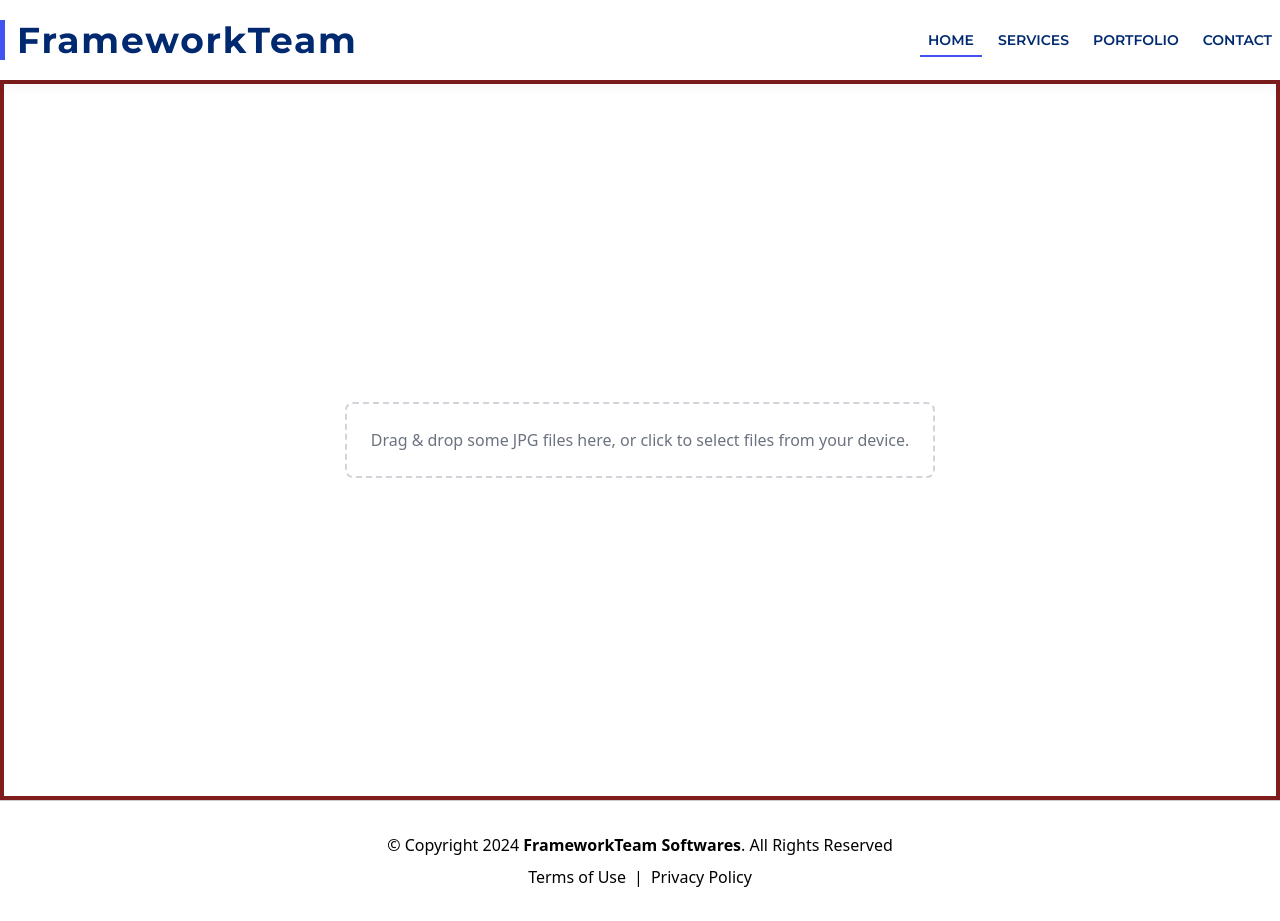
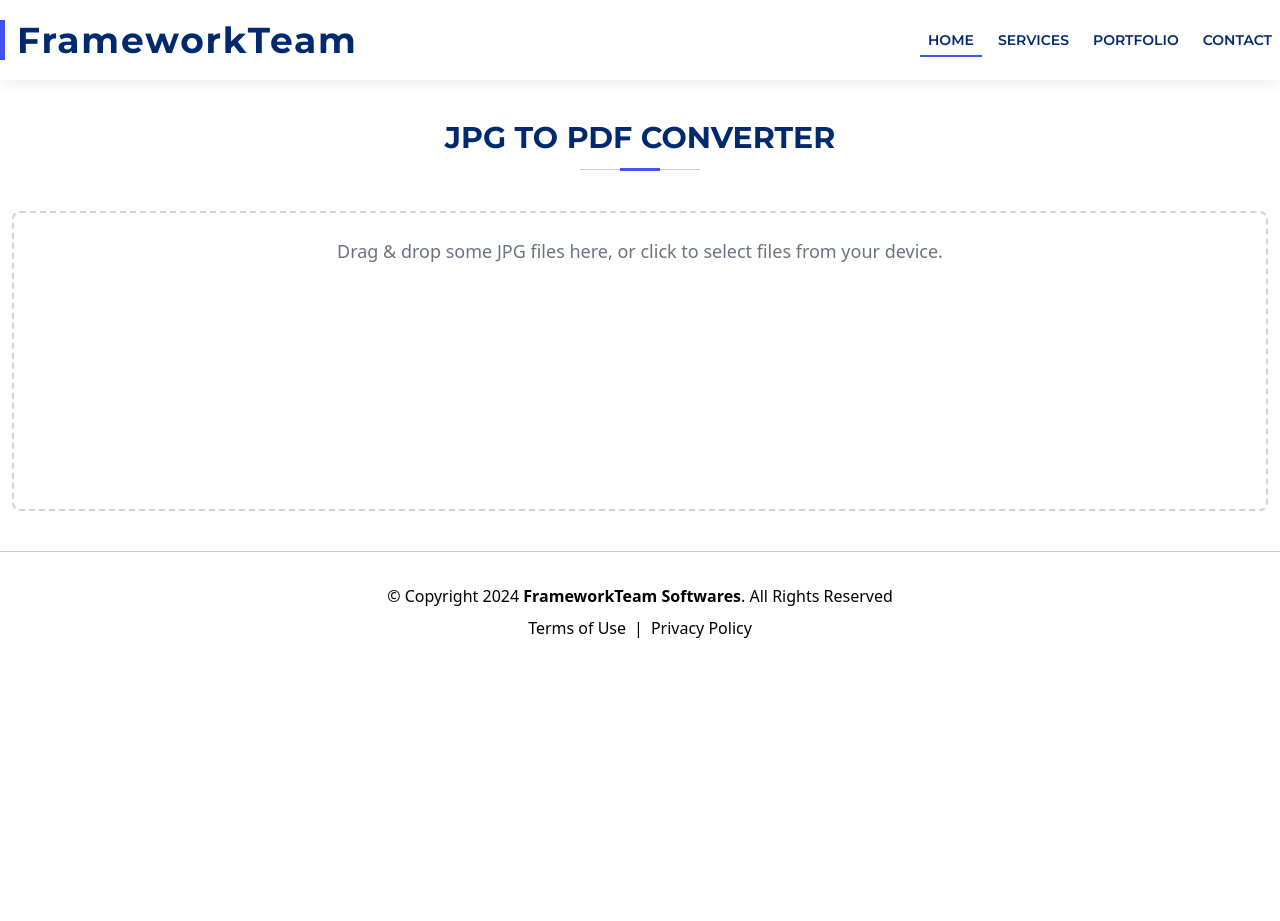
Before and after one commit to ChauhanJaved/jpg-to-pdf-converter, a Next.js app: page / in a window 1280 px wide. After the commit the page ends 800 px from the top, so only its background shows below. Built offline with nearby package versions, Linux system fonts and the light colour scheme.

Commit message:
Hero styleing

```diff
--- a/src/app/page.tsx
+++ b/src/app/page.tsx
@@ -5,7 +5,9 @@ import { Fragment } from "react";
 export default function Home() {
   return (
    <Fragment>
-    <Hero />
+    <main id="main" className="text-lg">
+      <Hero />
+    </main>
    </Fragment>
   );
 }
--- a/src/components/Hero.tsx
+++ b/src/components/Hero.tsx
@@ -11,6 +11,7 @@ import {
 } from "@/data/website-data";
 import FileUploader from "./UI/FileUploader";
 import { useState } from "react";
+import SectionHeader from "./UI/SectionHeader";
 
 
 const Hero = () => {
@@ -22,8 +23,9 @@ const Hero = () => {
   return (
     <section
       id={HeaderNavItems.Home}
-      className="relative mt-[80px] flex w-full scroll-m-[80px] flex-col items-center justify-center min-h-[calc(100vh-80px)] border-4 border-red-900"
+      className="relative mt-[80px] flex w-full m-auto scroll-m-[80px] flex-col items-center justify-start   px-3 py-10 xl:max-w-screen-xl "
     >
+      <SectionHeader caption="JPG to PDF Converter" />
       <FileUploader onFilesSelected={handleFilesSelected}/>
        {/* Display selected files */}
        {selectedFiles.length > 0 && (
--- a/src/components/UI/FileUploader.tsx
+++ b/src/components/UI/FileUploader.tsx
@@ -17,7 +17,7 @@ const FileUploader: React.FC<{ onFilesSelected: (files: File[]) => void }> = ({
   return (
     <div
       {...getRootProps()}
-      className={`border-2 border-dashed rounded-lg p-6 text-center transition ${
+      className={`mt-10 h-[300px] w-full border-2 border-dashed rounded-lg p-6 text-center transition ${
         isDragActive ? 'border-blue-500 bg-blue-50' : 'border-gray-300'
       }`}
     >
--- /dev/null
+++ b/src/components/UI/SectionHeader.tsx
@@ -0,0 +1,35 @@
+//External imports
+import React from "react";
+//Internal imports
+import { montserrat } from "@/components/font/font";
+
+interface PropsSectionHeader {
+  caption: string;
+  desc?: string;
+  className?: string;
+  element?: "h1" | "h2";
+}
+export default function SectionHeader(props: PropsSectionHeader) {
+  const Element = props.element || "h1";
+  return (
+    <div className={`${props.className} ${montserrat.className}`}>
+      {React.createElement(
+        Element,
+        {
+          className: `text flex flex-col items-center text-center md:text-3xl text-2xl font-bold  text-blue-dark-imperial uppercase`,
+        },
+        <>
+          {props.caption}
+
+          <span className="relative w-[120px] pt-[15px] text-center">
+            <span className="absolute bottom-[1px] block h-[1px] w-[120px] bg-black-200"></span>
+            <span className="absolute bottom-0 left-[calc(50%-20px)] block h-[3px] w-[40px] bg-blue-ultramarine"></span>
+          </span>
+        </>,
+      )}
+      {props.desc && (
+        <p className={`pt-3 text-center text-lg font-semibold`}>{props.desc}</p>
+      )}
+    </div>
+  );
+}
```
